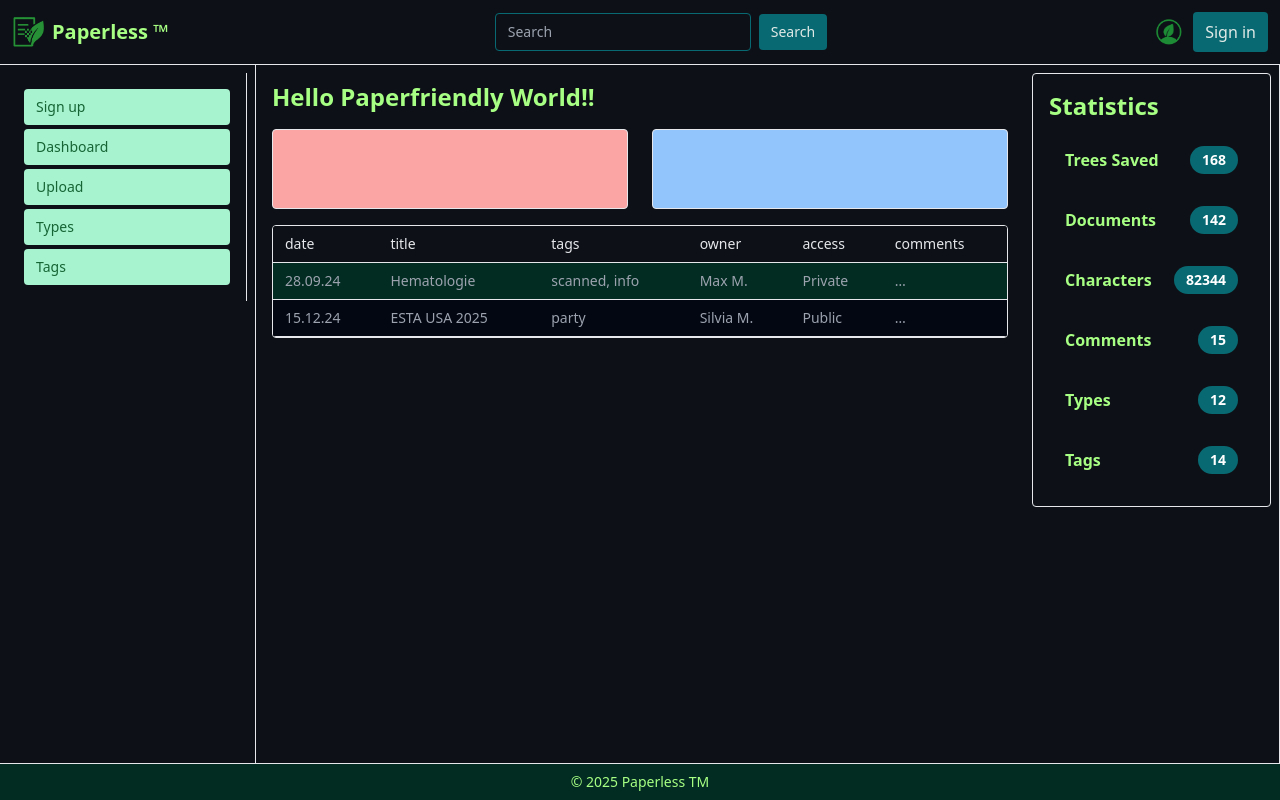
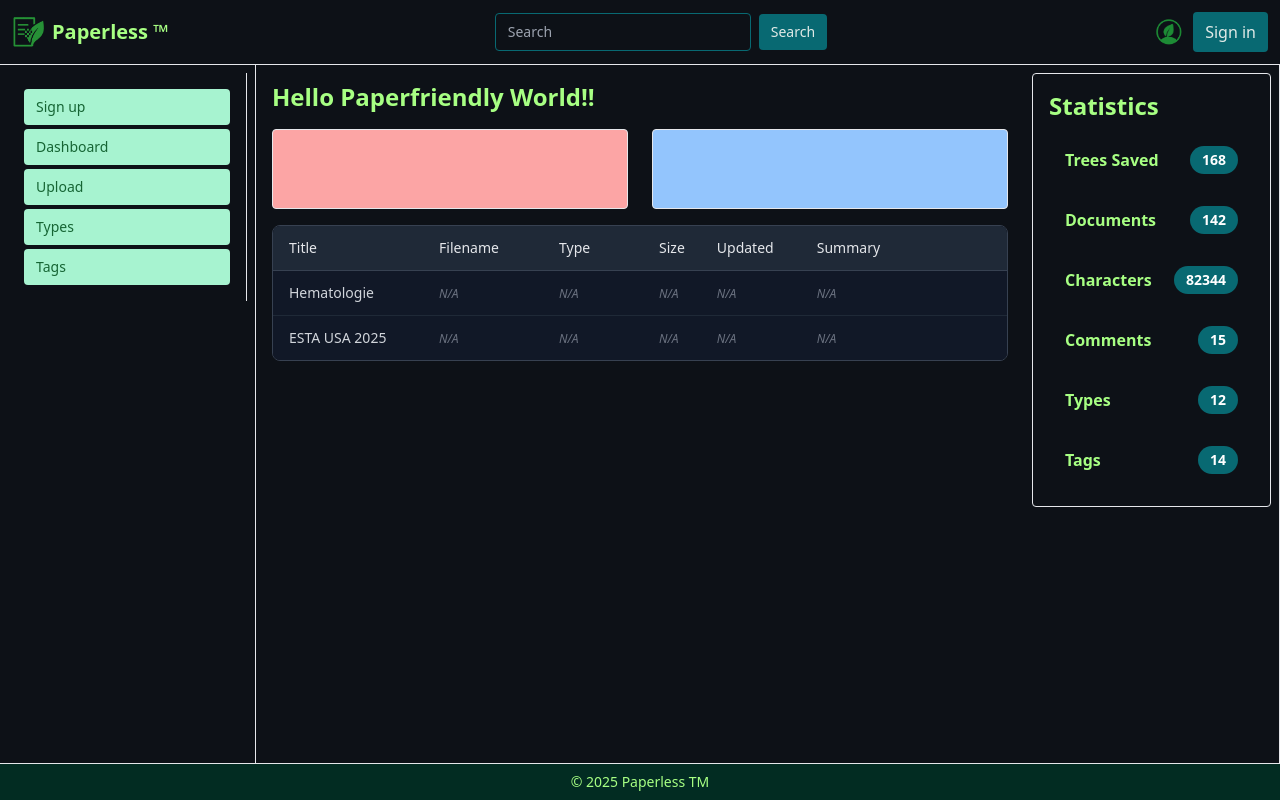
Before and after one commit to tomiella/DocumentManagementSystem, a React (Vite) app in the folder frontend/: page /documents in a window 1280 px wide. Built offline with nearby package versions, Linux system fonts and the light colour scheme; no server answers.

Commit message:
cleaner dashboard

```diff
--- /dev/null
+++ b/frontend/src/components/OcrTextModal.tsx
@@ -0,0 +1,56 @@
+import { DocumentDto } from "../models/DocumentDto";
+
+interface OcrTextModalProps {
+    document: DocumentDto | null;
+    onClose: () => void;
+}
+
+export default function OcrTextModal({ document, onClose }: OcrTextModalProps) {
+    if (!document) return null;
+
+    return (
+        <div
+            className="fixed inset-0 bg-black bg-opacity-50 flex items-center justify-center z-50 p-4"
+            onClick={onClose}
+        >
+            <div
+                className="bg-gray-900 border border-gray-700 rounded-lg p-6 max-w-4xl w-full max-h-[90vh] flex flex-col"
+                onClick={(e) => e.stopPropagation()}
+            >
+                <div className="flex justify-between items-start mb-4">
+                    <div>
+                        <h3 className="text-xl font-semibold text-gray-100">
+                            OCR Text
+                        </h3>
+                        <p className="text-sm text-gray-400 mt-1">{document.title}</p>
+                    </div>
+                    <button
+                        onClick={onClose}
+                        className="text-gray-400 hover:text-gray-200 text-2xl leading-none"
+                    >
+                        ×
+                    </button>
+                </div>
+
+                <div className="flex-1 overflow-auto bg-gray-800 rounded p-4 border border-gray-700">
+                    {document.ocrText ? (
+                        <pre className="text-sm text-gray-200 whitespace-pre-wrap font-mono">
+                            {document.ocrText}
+                        </pre>
+                    ) : (
+                        <p className="text-gray-500 italic">No OCR text available for this document.</p>
+                    )}
+                </div>
+
+                <div className="mt-4 flex justify-end">
+                    <button
+                        onClick={onClose}
+                        className="px-4 py-2 bg-gray-700 text-white rounded hover:bg-gray-600"
+                    >
+                        Close
+                    </button>
+                </div>
+            </div>
+        </div>
+    );
+}
--- a/frontend/src/components/Table.tsx
+++ b/frontend/src/components/Table.tsx
@@ -1,84 +1,133 @@
+import { useState } from "react";
+
+interface TableProps {
+  rows: any[];
+  onDownload?: (row: any) => void;
+  onDelete?: (row: any) => void;
+  onEdit?: (row: any) => void;
+  onViewOcr?: (row: any) => void;
+}
+
 export default function Table({
   rows,
   onDownload,
   onDelete,
   onEdit,
-}: {
-  rows: any[];
-  onDownload?: (row: any) => void;
-  onDelete?: (row: any) => void;
-  onEdit?: (row: any) => void;
-}) {
+  onViewOcr,
+}: TableProps) {
+  // Define which columns to show and their display names
+  const columns = [
+    { key: "title", label: "Title", className: "min-w-[150px]" },
+    { key: "filename", label: "Filename", className: "min-w-[120px] hidden md:table-cell" },
+    { key: "contentType", label: "Type", className: "min-w-[100px] hidden lg:table-cell" },
+    { key: "size", label: "Size", className: "hidden lg:table-cell" },
+    { key: "updatedAt", label: "Updated", className: "min-w-[100px] hidden sm:table-cell" },
+    { key: "summary", label: "Summary", className: "min-w-[200px] hidden xl:table-cell" },
+    { key: "ocrText", label: "OCR Text", className: "min-w-[200px]" },
+  ];
+
+  const formatValue = (key: string, value: any) => {
+    if (value === null || value === undefined || value === "") {
+      return <span className="text-gray-500 italic text-xs">N/A</span>;
+    }
+
+    // Format size
+    if (key === "size" && typeof value === "number") {
+      if (value < 1024) return `${value} B`;
+      if (value < 1024 * 1024) return `${(value / 1024).toFixed(1)} KB`;
+      return `${(value / (1024 * 1024)).toFixed(1)} MB`;
+    }
+
+    // Format date
+    if (key === "updatedAt") {
+      try {
+        const date = new Date(value);
+        return date.toLocaleDateString();
+      } catch {
+        return String(value);
+      }
+    }
+
+    // Truncate long text fields
+    if (key === "summary" || key === "ocrText") {
+      const text = String(value);
+      if (!text) {
+        return (
+          <span className="text-gray-500 italic text-xs">
+            {key === "ocrText" ? "No OCR text" : "No summary"}
+          </span>
+        );
+      }
+      return (
+        <div className="max-w-xs">
+          <div className="line-clamp-2 text-xs" title={text}>
+            {text}
+          </div>
+        </div>
+      );
+    }
+
+    return String(value);
+  };
+
+  if (rows.length === 0) {
+    return (
+      <div className="text-center py-8 text-gray-500">
+        No documents found
+      </div>
+    );
+  }
+
   return (
-    <div className="overflow-auto rounded border bg-bg">
+    <div className="overflow-x-auto rounded-lg border border-gray-700 bg-gray-900">
       <table className="min-w-full text-sm">
-        <thead className="bg-bg text-left">
+        <thead className="bg-gray-800 text-left sticky top-0">
           <tr>
-            {Object.keys(
-              rows[0] ?? {
-                id: "",
-                title: "",
-                filename: "",
-                contentType: "",
-                size: "",
-                updatedAt: "",
-                summary: "",
-                ocrText: "",
-              },
-            ).map((h) => (
+            {columns.map((col) => (
               <th
-                key={h}
-                className="px-3 py-2 font-medium text-gray-200 border-b"
+                key={col.key}
+                className={`px-4 py-3 font-medium text-gray-200 border-b border-gray-700 ${col.className}`}
               >
-                {h}
+                {col.label}
               </th>
             ))}
-            {(onDownload || onDelete || onEdit) && (
-              <th className="px-3 py-2 font-medium text-gray-200 border-b">
+            {(onDownload || onDelete || onEdit || onViewOcr) && (
+              <th className="px-4 py-3 font-medium text-gray-200 border-b border-gray-700 sticky right-0 bg-gray-800">
                 Actions
               </th>
             )}
           </tr>
         </thead>
         <tbody>
-          {rows.map((r, i) => (
+          {rows.map((row, i) => (
             <tr
-              key={i}
-              className="odd:bg-emerald-950 text-gray-100 even:bg-gray-950 text-gray-400"
+              key={row.id || i}
+              className="hover:bg-gray-800 transition-colors border-b border-gray-800 last:border-0"
             >
-              {Object.entries(r).map(([key, v], j) => (
-                <td key={j} className="px-3 py-2 border-b align-top">
-                  {key === "ocrText" || key === "summary" ? (
-                    <div className="max-w-md">
-                      <div
-                        className="line-clamp-3 text-xs"
-                        title={String(v || "")}
-                      >
-                        {v ? (
-                          String(v)
-                        ) : (
-                          <span className="text-gray-500 italic">
-                            {key === "ocrText"
-                              ? "No OCR text yet"
-                              : "No summary"}
-                          </span>
-                        )}
-                      </div>
-                    </div>
-                  ) : Array.isArray(v) ? (
-                    v.join(", ")
-                  ) : (
-                    String(v)
-                  )}
+              {columns.map((col) => (
+                <td
+                  key={col.key}
+                  className={`px-4 py-3 text-gray-300 ${col.className}`}
+                >
+                  {formatValue(col.key, row[col.key])}
                 </td>
               ))}
-              {(onDownload || onDelete || onEdit) && (
-                <td className="px-3 py-2 border-b align-top">
-                  <div className="flex gap-2">
+              {(onDownload || onDelete || onEdit || onViewOcr) && (
+                <td className="px-4 py-3 sticky right-0 bg-gray-900">
+                  <div className="flex gap-2 justify-end">
+                    {row.ocrText && onViewOcr && (
+                      <button
+                        onClick={() => onViewOcr(row)}
+                        className="p-1.5 text-purple-400 hover:text-purple-300 hover:bg-gray-800 rounded transition-colors"
+                        title="View OCR Text"
+                      >
+                        👁️
+                      </button>
+                    )}
                     {onEdit && (
                       <button
-                        onClick={() => onEdit(r)}
-                        className="text-yellow-400 hover:text-yellow-300"
+                        onClick={() => onEdit(row)}
+                        className="p-1.5 text-yellow-400 hover:text-yellow-300 hover:bg-gray-800 rounded transition-colors"
                         title="Edit"
                       >
                         ✏️
@@ -86,8 +135,8 @@ export default function Table({
                     )}
                     {onDownload && (
                       <button
-                        onClick={() => onDownload(r)}
-                        className="text-blue-400 hover:text-blue-300"
+                        onClick={() => onDownload(row)}
+                        className="p-1.5 text-blue-400 hover:text-blue-300 hover:bg-gray-800 rounded transition-colors"
                         title="Download"
                       >
                         ⬇️
@@ -95,8 +144,8 @@ export default function Table({
                     )}
                     {onDelete && (
                       <button
-                        onClick={() => onDelete(r)}
-                        className="text-red-400 hover:text-red-300"
+                        onClick={() => onDelete(row)}
+                        className="p-1.5 text-red-400 hover:text-red-300 hover:bg-gray-800 rounded transition-colors"
                         title="Delete"
                       >
                         🗑️
```
Also changed, not shown: frontend/src/pages/Dashboard.tsx (+59 -11 lines).
